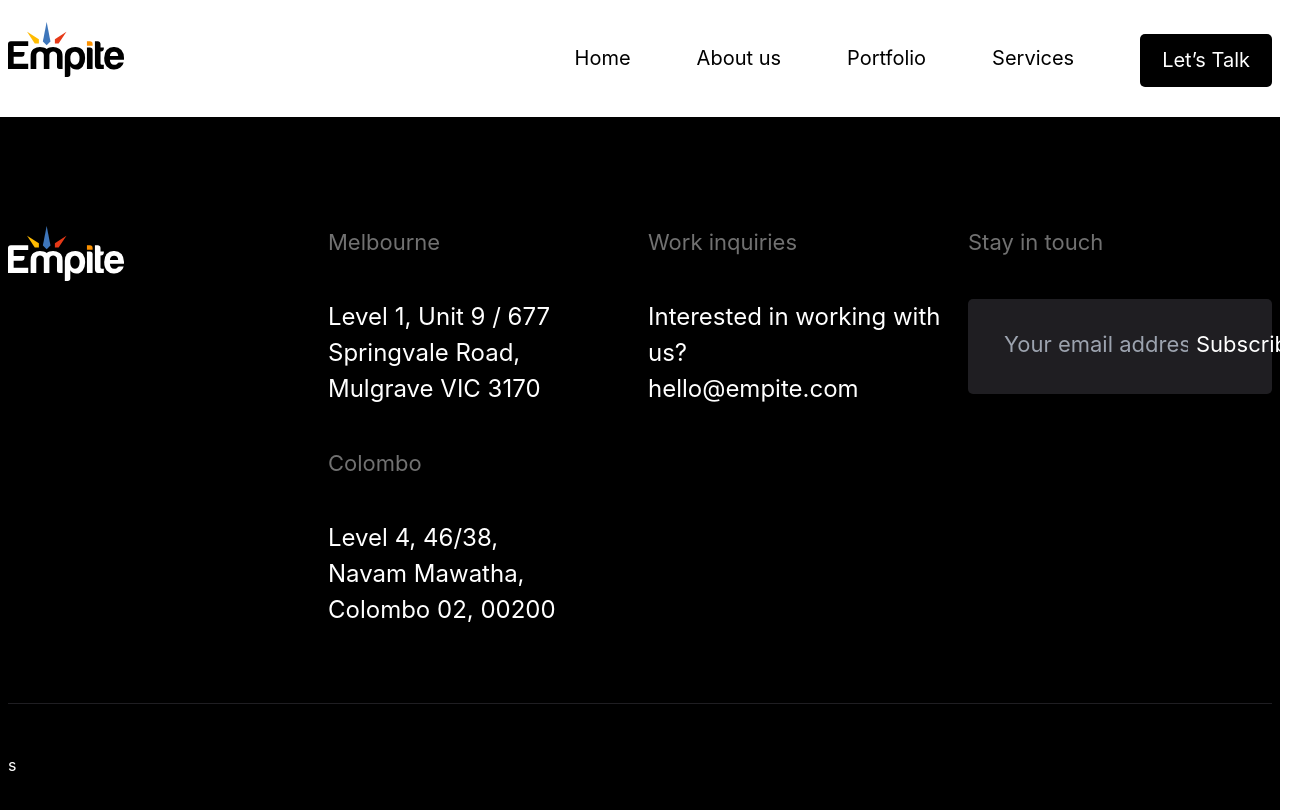
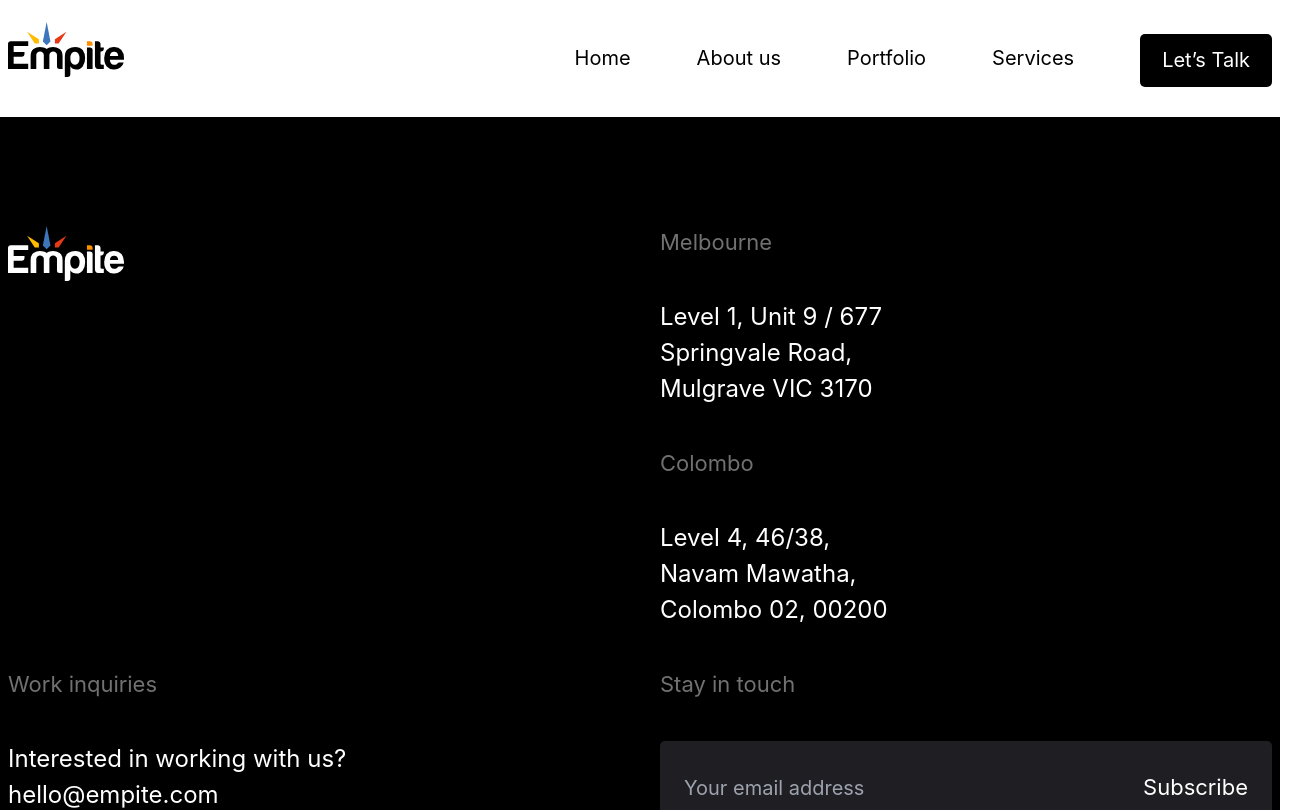
Before and after one commit to dhanushkagimhan/Empite-UI-Test, a React (Vite) app: page / in a window 1280 px wide. Shown: the top 810 px of the page, 1301 px wide, since content can reach past the window. Built offline with nearby package versions, Linux system fonts and the light colour scheme.

Commit message:
created footer section

```diff
--- a/src/components/Footer/Footer.tsx
+++ b/src/components/Footer/Footer.tsx
@@ -5,7 +5,7 @@ export default function Footer() {
     <footer>
       <div className="bg-black">
         <div className="container mx-auto pt-[109px] pb-[56px] px-2 text-white">
-          <div className="grid grid-cols-4 gap-4">
+          <div className="grid 2xl:grid-cols-4 md:grid-cols-2 grid-cols-1 gap-10">
             <div>
               <a href="#">
                 <img src={LogoWhite} alt="Empite Logo" />
@@ -43,11 +43,11 @@ export default function Footer() {
             <div>
               <div>
                 <div className="text-[22px] text-title-grey">Stay in touch</div>
-                <div className="text-[22px] mt-10 flex justify-between items-center pt-[21px] pb-[25px] px-[28px] bg-box-grey rounded-[5px]">
+                <div className="text-[22px] mt-10 flex justify-between max-[360px]:flex-col min-[360px]:items-center gap-2 p-6 bg-box-grey rounded-[5px]">
                   <div>
                     <input
                       type="text"
-                      className="max-w-[200px] bg-box-grey p-2 outline-none"
+                      className="max-w-[200px] bg-box-grey py-2 outline-none text-[20px]"
                       placeholder="Your email address"
                     />
                   </div>
@@ -59,7 +59,9 @@ export default function Footer() {
             </div>
           </div>
           <div className="w-full mt-[75px] bg-box-grey h-[0.1px]"></div>
-          <div className="mt-[50px]">s</div>
+          <div className="mt-[50px] text-[22px] font-extralight">
+            © 2020, Empite Pty Ltd
+          </div>
         </div>
       </div>
     </footer>
```
